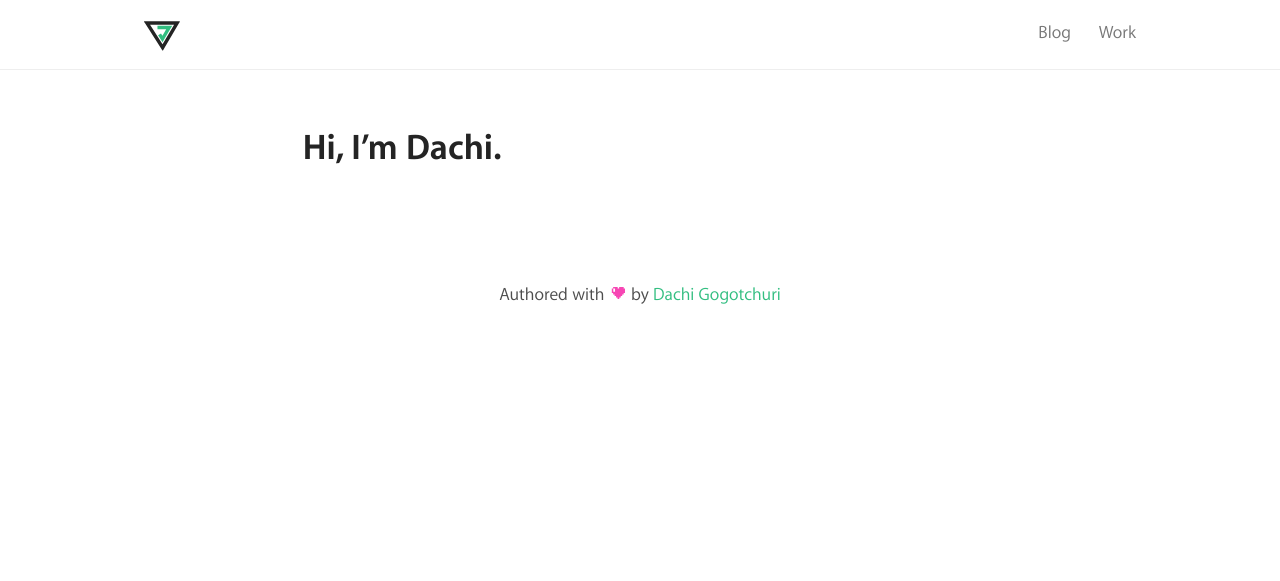
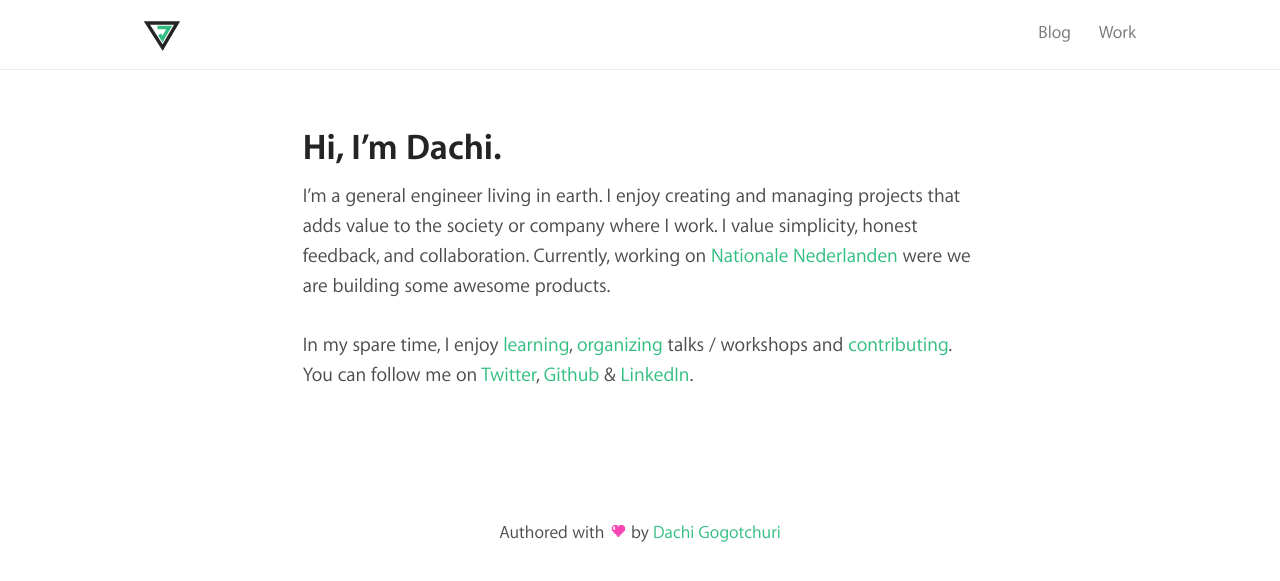
Before and after one commit to dachibox/dachibox.github.io, a Jekyll site: the page built from index.md, in a window 1280 px wide. Shown: the top 581 px of the page. Built offline with Jekyll 4.4.1, drawn with Linux system fonts in a browser that asks for light colours; nearby versions of some CDN libraries; a style sheet for code colours, icons or effects is not loaded.

Commit message:
Update index.md

```diff
--- a/CNAME
+++ /dev/null
@@ -1 +0,0 @@
-soydachi.com
--- a/_includes/ga.html
+++ b/_includes/ga.html
@@ -4,6 +4,6 @@
   m=s.getElementsByTagName(o)[0];a.async=1;a.src=g;m.parentNode.insertBefore(a,m)
   })(window,document,'script','https://www.google-analytics.com/analytics.js','ga');
 
-  ga('create', 'UA-49535600-2', 'auto');
+  ga('create', 'UA-116256610-1', 'auto');
   ga('send', 'pageview');
 </script>
--- a/index.md
+++ b/index.md
@@ -4,3 +4,7 @@ title: Dachi Gogotchuri
 ---
 
 ## Hi, I’m Dachi.
+
+I’m a general engineer living in earth. I enjoy creating and managing projects that adds value to the society or company where I work. I value simplicity, honest feedback, and collaboration. Currently, working on [Nationale Nederlanden](https://twitter.com/NNSeguros) were we are building some awesome products.
+
+In my spare time, I enjoy [learning](https://soydachi.com/blog), [organizing](https://www.meetup.com/es-ES/CrossDevelopment-Madrid/?chapter_analytics_code=UA-77353604-1) talks / workshops and [contributing](https://github.com/soydachi). You can follow me on [Twitter](https://twitter.com/soydachi), [Github](https://github.com/soydachi) & [LinkedIn](https://github.com/soydachi).
```
Also changed, not shown: 1 other file.
